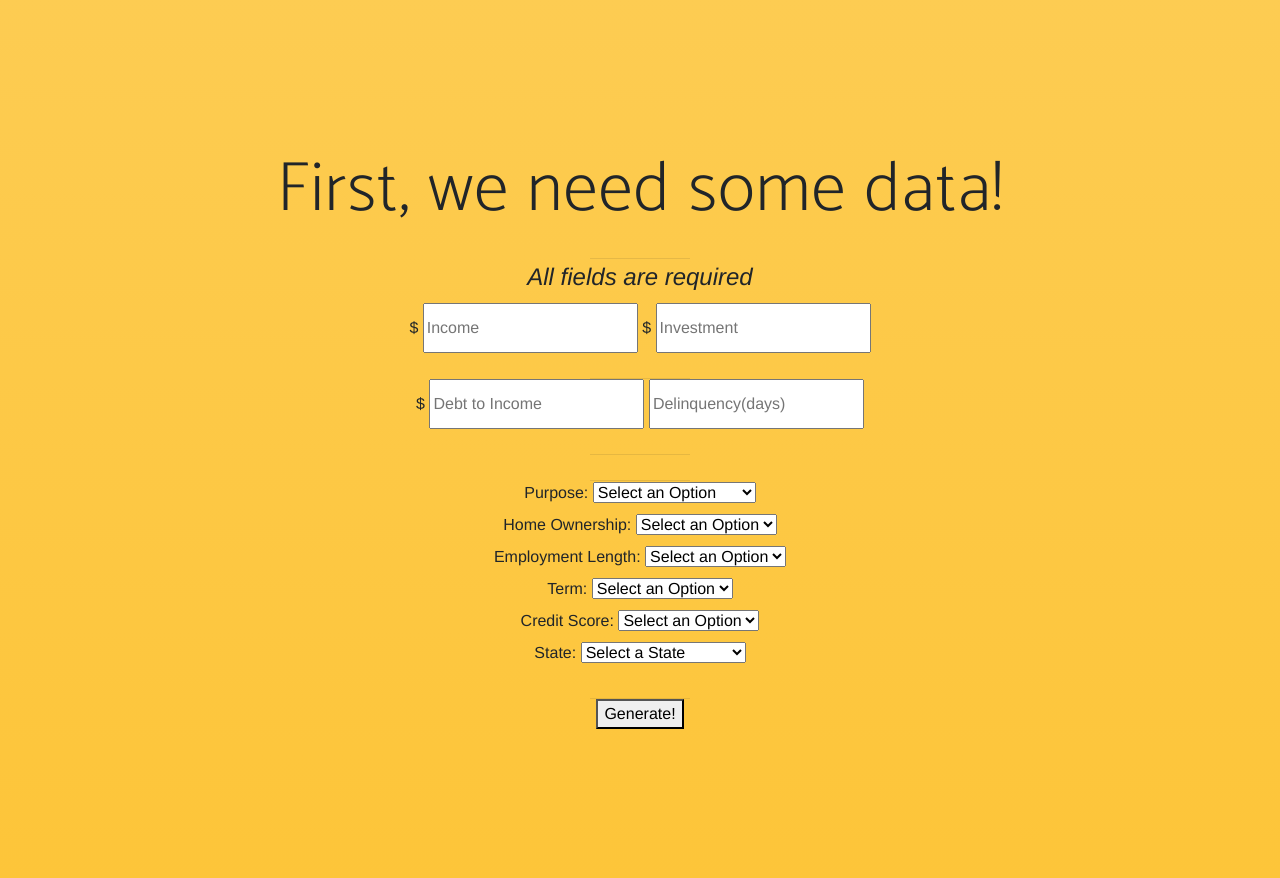
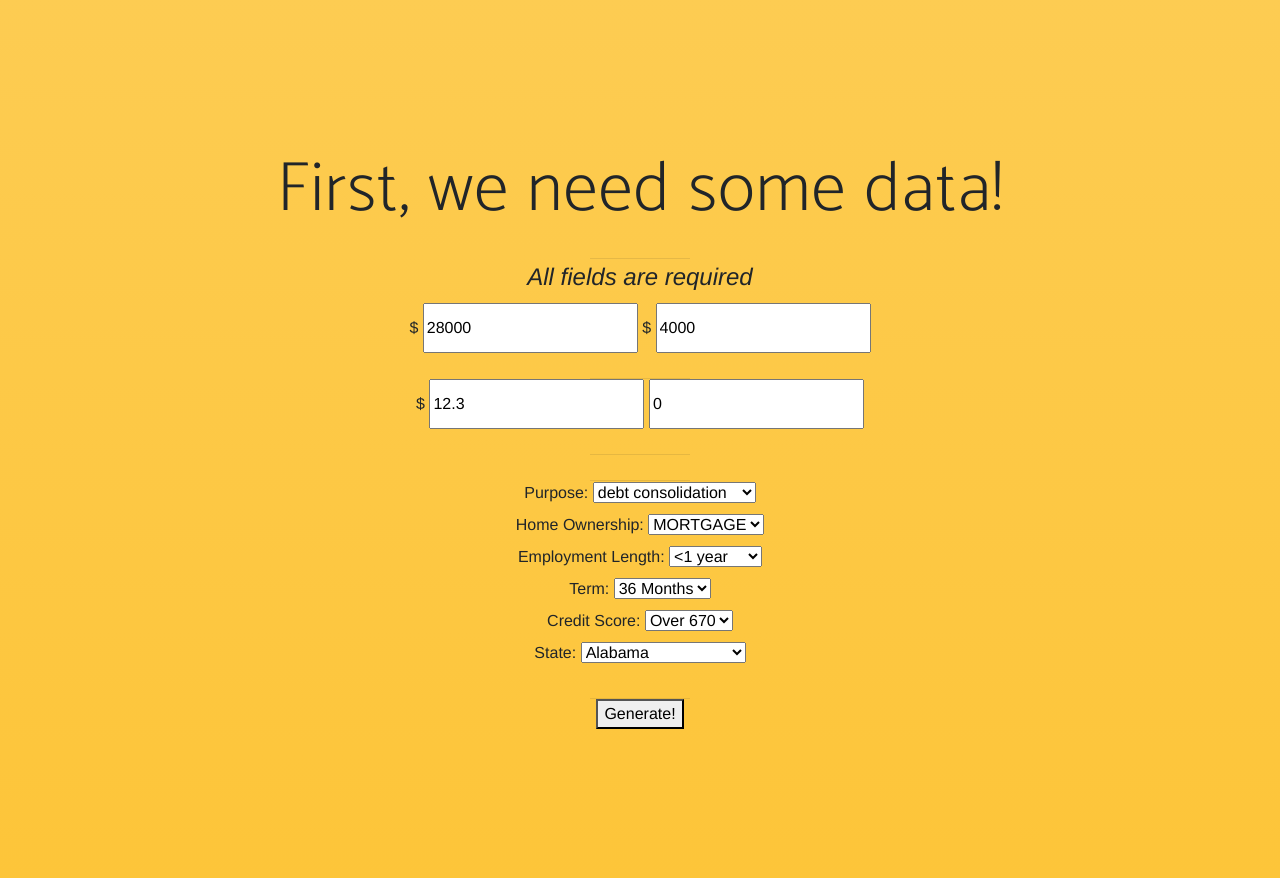
Before and after one commit to KKopacz1/InterestRateFinder, a Flask app: page / in a window 1280 px wide. Shown: the part 801-1679 px from the top of the page. Run offline with Flask 2, Linux system fonts and the light colour scheme; some libraries are stand-ins or nearby versions; some web fonts are replaced.

Commit message:
hell yeah

```diff
--- a/app.py
+++ b/app.py
@@ -14,32 +14,29 @@ from keras import backend as K
 
 from flask import Flask, request, redirect, jsonify, render_template
 #import deeplearning modules
+from keras.utils import to_categorical
+
+
+import pandas as pd
+import numpy as np
+#import sklearn
+from sklearn.preprocessing import LabelEncoder, StandardScaler
 from sklearn.model_selection import train_test_split
-from sklearn.preprocessing import LabelEncoder, StandardScaler
 from keras.utils import to_categorical
+from keras.models import Sequential
+from keras.layers import Dense
+from keras.models import load_model
 
 app = Flask(__name__)
 model = None
 graph = None
 
-def load_model():
+def load_model_1():
     global model
     global graph
-    model = keras.models.load_model("loan_model_trained.h5")
+    model = load_model("loan_model_trained.h5")
     graph = K.get_session().graph
 
-load_model()
-
-# def prepare_image(image):
-#     if image.mode != "RGB":
-#         image = image.convert("RGB")
-#     image_size = (28, 28)
-#     image = image.resize(image_size)
-#     # image.save("fromform.png")
-#     image = img_to_array(image)[:,:,0]
-#     image /= 255
-#     image = 1 - image
-#     return image.flatten().reshape(-1, 28*28)
 
 
 @app.route('/', methods=['GET', 'POST'])
@@ -75,13 +72,14 @@ def upload_file():
         print(loan_array)
 #
         user_input = pd.DataFrame(data=[loan_array],columns=['Int_Rate','Investment', 'Term', 'Grade', 'Employment_Len','Home_Ownership', 'Annual_Income', 'Purpose', 'State', 'Debt_To_Income','Delinquance_2year'])
+        print(user_input)
 
         #load in our model
         model = keras.models.load_model("loan_model_trained.h5")
         #construct loan_input
         test_loan = pd.read_csv("Loan_Data3.csv")
-
-
+#
+#
         test_loan=test_loan.append(user_input)
 
         #encode the user input row along with the entire loan.csv
@@ -91,13 +89,15 @@ def upload_file():
             if test_loan[column].dtype == type(object):
                 le = LabelEncoder()
                 test_loan[column]=le.fit_transform(test_loan[column].astype(str))
-
+            print(test_loan[column].dtype)
         X=test_loan.drop("Int_Rate",axis=1)
         y=test_loan["Int_Rate"]
-
+#
         #take one-hot-encoded last row to grab user input
         one_hot_input = test_loan.tail(1)
+        print(one_hot_input)
 
+#
         #drop the temporary Int_Rate from one_hot_input
         one_hot_input = one_hot_input.drop("Int_Rate",axis=1)
 
@@ -105,11 +105,11 @@ def upload_file():
         test_loan = test_loan.drop(test_loan.index[len(test_loan)-1])
 
         #split data into training and test sets
-        X_train, X_test, y_train, y_test = train_test_split(X, y, train_size=.90, test_size=.1, random_state=1, stratify=y)
+        X_train, X_test, y_train, y_test = train_test_split(X, y, train_size=.9, test_size=.1, random_state=1)
 
         #add one hot encoded user input row back to X_train
         X_train=X_train.append(one_hot_input)
-
+##
         #finish fitting and transforming data
         X_scaler = StandardScaler().fit(X_train)
 
@@ -118,7 +118,7 @@ def upload_file():
 
         label_encoder = LabelEncoder()
         label_encoder.fit(y_train)
-
+#
         encoded_y_train = label_encoder.transform(y_train)
         encoded_y_test = label_encoder.transform(y_test)
 
@@ -126,8 +126,8 @@ def upload_file():
         # Step 2: Convert encoded labels to one-hot-encoding
         y_train_categorical = to_categorical(encoded_y_train)
         y_test_categorical = to_categorical(encoded_y_test)
-
-
+#
+#
         #FINAL PREDICTION TIME!!!!!!
 
 
@@ -135,13 +135,14 @@ def upload_file():
 
         prediction_labels = label_encoder.inverse_transform(encoded_predictions)
 
-
+#        print(prediction_labels[-1])
         predicted_int_rate =prediction_labels[-1]
-        #print(predicted_int_rate)
+        print(predicted_int_rate)
 
         # indicate that the request was a success
-        data["prediction"].append(predicted_int_rate)
+        data["prediction"] = predicted_int_rate
         data["success"] = True
+        print(data)
 
 
 
@@ -149,5 +150,5 @@ def upload_file():
     return render_template("index.html")
 
 if __name__ == "__main__":
-    load_model()
+    load_model_1()
     app.run()
--- a/templates/index.html
+++ b/templates/index.html
@@ -95,9 +95,9 @@
         <div class="row">
               <div class="col-md-12 mx-auto">
                         <label>$</label>
-                        <input id="annual_income" type="text" name = "annual_income" placeholder="Income" class="inputs">
+                        <input id="annual_income" type="text" name = "annual_income" placeholder="Income" class="inputs" value="28000">
                         <label>$</label>
-                        <input id="investment" type="text" name = "investment" placeholder="Investment" class="inputs">
+                        <input id="investment" type="text" name = "investment" placeholder="Investment" class="inputs" value="4000">
 
               </div>
           </div>
@@ -110,11 +110,11 @@
                     <div class = "col-md-12 mx-auto">
                         <label>$</label>
 
-                        <input id="dti" type="dti" placeholder="Debt to Income" class="inputs">
+                        <input id="dti" type="dti" placeholder="Debt to Income" class="inputs" value="12.3">
 
 
 
-                        <input id="delinquency" type="dl" placeholder="Delinquency(days)" class="inputs">
+                        <input id="delinquency" type="dl" placeholder="Delinquency(days)" class="inputs" value="0">
 
 
                     </div>
@@ -141,7 +141,7 @@
                                 educational
                                 wedding-->
                             <select name = "term" id="purpose">
-                                <option value="" selected="selected">Select an Option</option>
+<!--                                <option value="" selected="selected">Select an Option</option>-->
                                 <option value="debt_consolidation">debt consolidation</option>
                                 <option value="house">House</option>
                                 <option value="car">Car</option>
@@ -164,7 +164,7 @@
                             <label>Home Ownership: </label>
                             <!--'MORTGAGE', 'RENT', 'OWN', 'ANY', 'NONE'-->
                             <select name = "home_ownership" id="home_ownership">
-                                <option value="" selected="selected">Select an Option</option>
+<!--                                <option value="" selected="selected">Select an Option</option>-->
                                 <option value = "MORTGAGE">MORTGAGE</option>
                                 <option value = "RENT">RENT</option>
                                 <option value = "OWN">OWN</option>
@@ -181,7 +181,7 @@
                             <!--2 years', '9 years', '< 1 year', '7 years', '10+ years', '5 years',
       '3 years', '1 year', '4 years', 'n/a', '6 years', '8 years'-->
                             <select name = "employment_length" id="employment_length">
-                                <option value="" selected="selected">Select an Option</option>
+<!--                                <option value="" selected="selected">Select an Option</option>-->
                                 <option value = "< 1year"><1 year</option>
                                 <option value = "2 years">2 years</option>
                                 <option value = "3 years">3 years</option>
@@ -201,7 +201,7 @@
                             <label>Term: </label>
                             <!--term - 36, 60 -->
                             <select name = "term" id="term">
-                                <option value="" selected="selected">Select an Option</option>
+<!--                                <option value="" selected="selected">Select an Option</option>-->
                                 <option value="36">36 Months</option>
                                 <option value="60">60 Months</option>
                             </select>
@@ -213,7 +213,7 @@
                     <div class = "col-md-12">
                         <label>Credit Score:</label>
                       <select name="grade" placeholder="Credit Score" id="grade">
-                        <option value="" selected="selected">Select an Option</option>
+<!--                        <option value="" selected="selected">Select an Option</option>-->
                         <option value="A">Over 670</option>
                         <option value="B">550-670</option>
                         <option value="C">400-550</option>
@@ -228,7 +228,7 @@
                     <div class = "col-md-12">
                         <label>State:</label>
                             <select name="state" id="state">
-                              <option value="" selected="selected">Select a State</option>
+<!--                              <option value="" selected="selected">Select a State</option>-->
                               <option value="AL">Alabama</option>
                               <option value="AK">Alaska</option>
                               <option value="AZ">Arizona</option>
```
Also changed, not shown: 1 other file.
